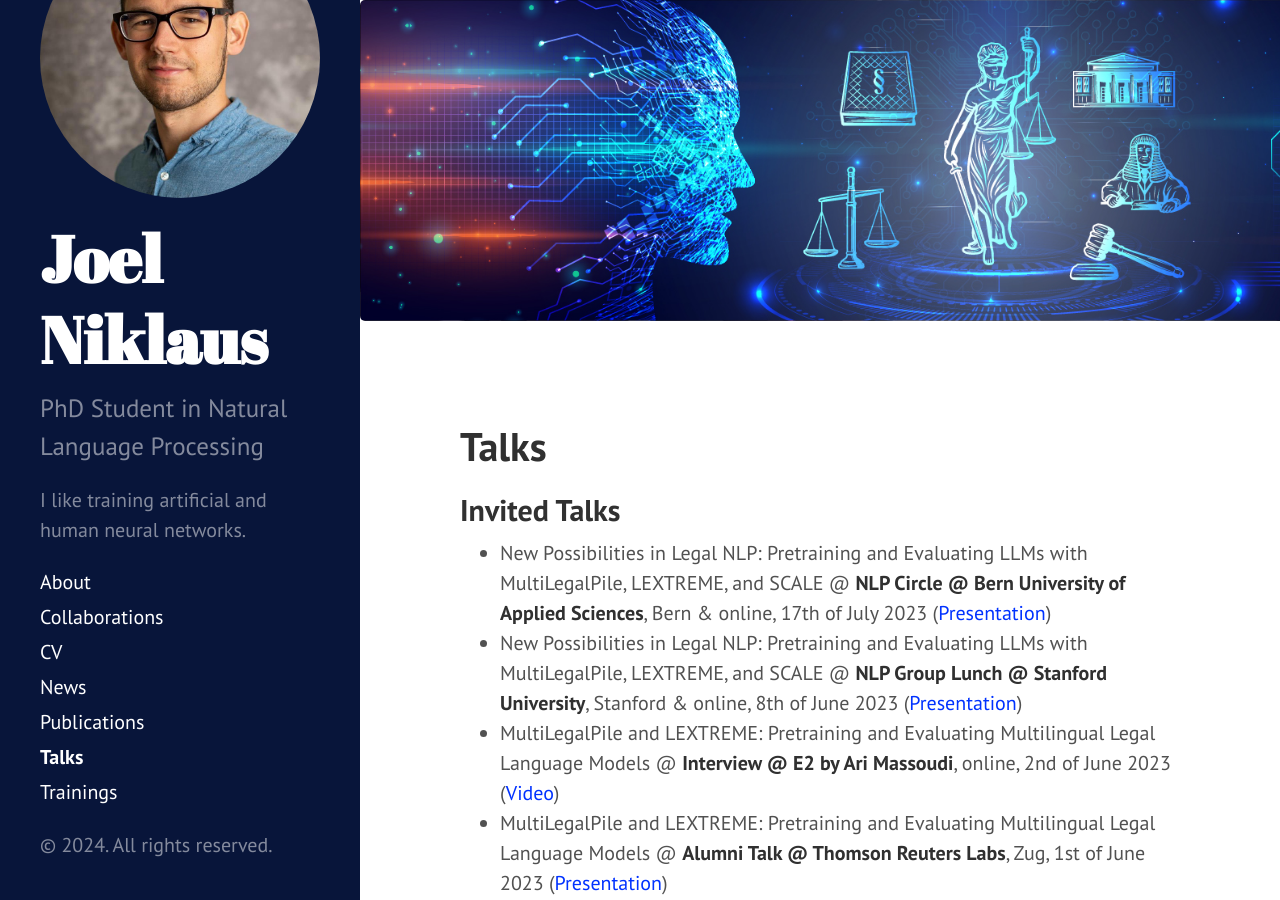
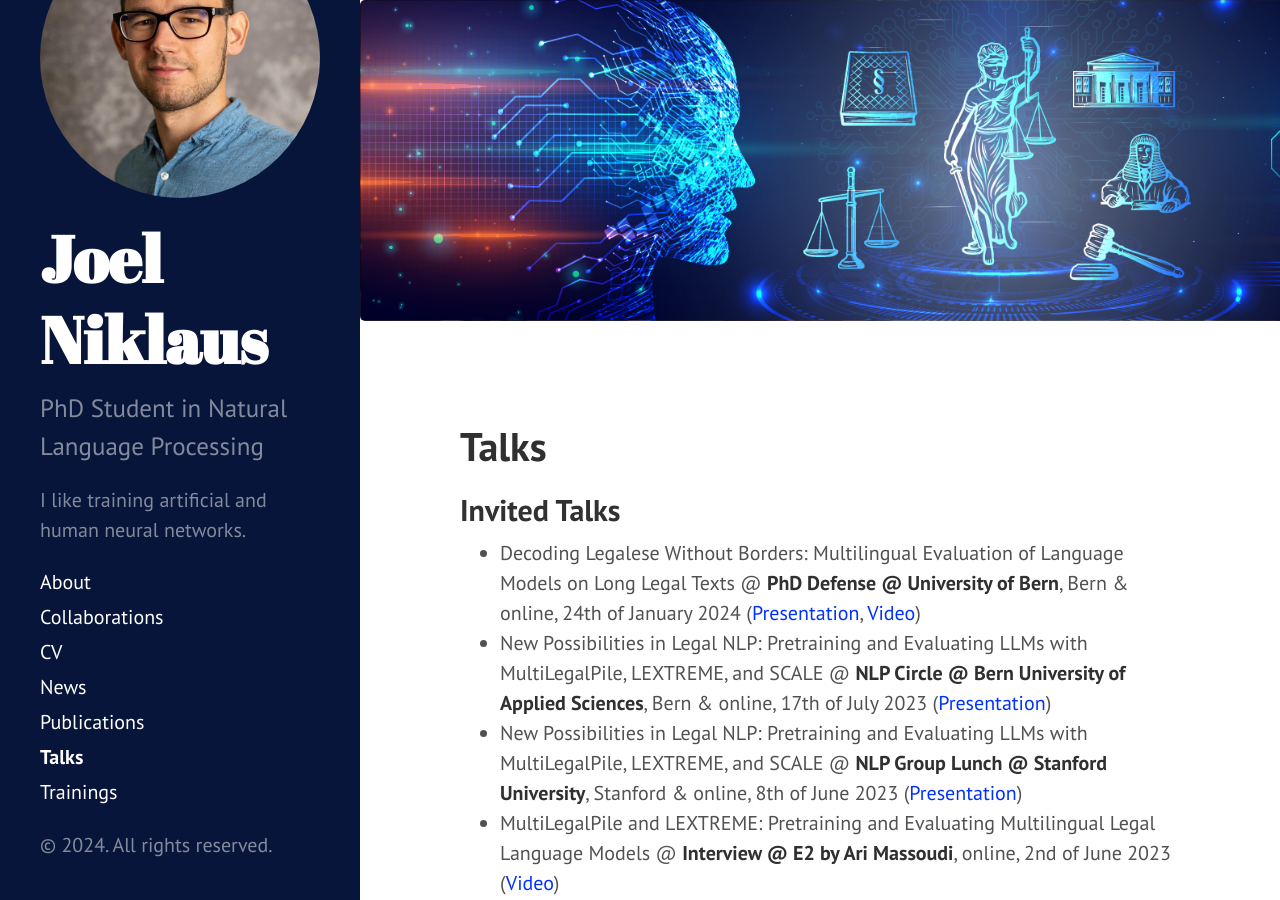
Before and after one commit to JoelNiklaus/joelniklaus.github.io, a Jekyll site: the page built from _pages/talks.md, in a window 1280 px wide and 900 px high. Built offline with Jekyll 4.4.1, drawn with Linux system fonts in a browser that asks for light colours; a style sheet for code colours, icons or effects is not loaded.

Commit message:
added PhD Defense talk
Signed-off-by: Joel Niklaus <me@joelniklaus.ch>

```diff
--- a/_pages/talks.md
+++ b/_pages/talks.md
@@ -5,6 +5,7 @@ title: Talks
 
 ## Invited Talks
 
+* Decoding Legalese Without Borders: Multilingual Evaluation of Language Models on Long Legal Texts @ **PhD Defense @ University of Bern**, Bern & online, 24th of January 2024 ([Presentation](https://docs.google.com/presentation/d/1jk48MbF2xb9V8KRkiX5oW-fCDSUEZhGO5i7K-QRAzLI/edit?usp=sharing), [Video](https://www.youtube.com/watch?v=2jCh54G8XwA))
 * New Possibilities in Legal NLP: Pretraining and Evaluating LLMs with MultiLegalPile, LEXTREME, and SCALE @ **NLP Circle @ Bern University of Applied Sciences**, Bern & online, 17th of July 2023 ([Presentation](https://docs.google.com/presentation/d/1HEkhN7_2aFoiM-E0M_ONV2OpNqLdozOItxGxbLsnY4Q/edit?usp=sharing))
 * New Possibilities in Legal NLP: Pretraining and Evaluating LLMs with MultiLegalPile, LEXTREME, and SCALE @ **NLP Group Lunch @ Stanford University**, Stanford & online, 8th of June 2023 ([Presentation](https://docs.google.com/presentation/d/1HEkhN7_2aFoiM-E0M_ONV2OpNqLdozOItxGxbLsnY4Q/edit?usp=sharing))
 * MultiLegalPile and LEXTREME: Pretraining and Evaluating Multilingual Legal Language Models @ **Interview @ E2 by Ari Massoudi**, online, 2nd of June 2023 ([Video](https://www.linkedin.com/posts/arimassoudi_ai-law-legal-activity-7071187242722963457-PECJ?utm_source=share&utm_medium=member_desktop))
```
